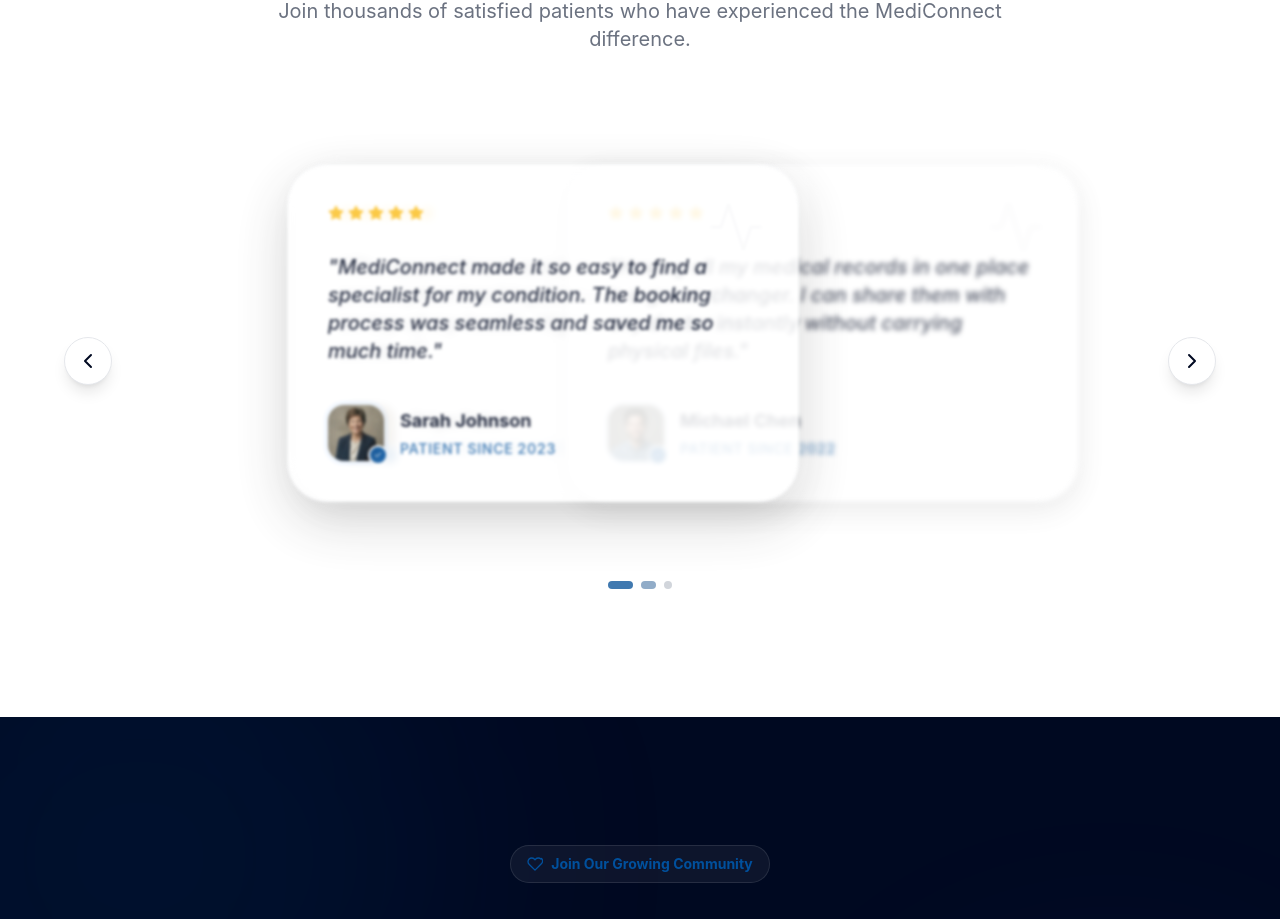
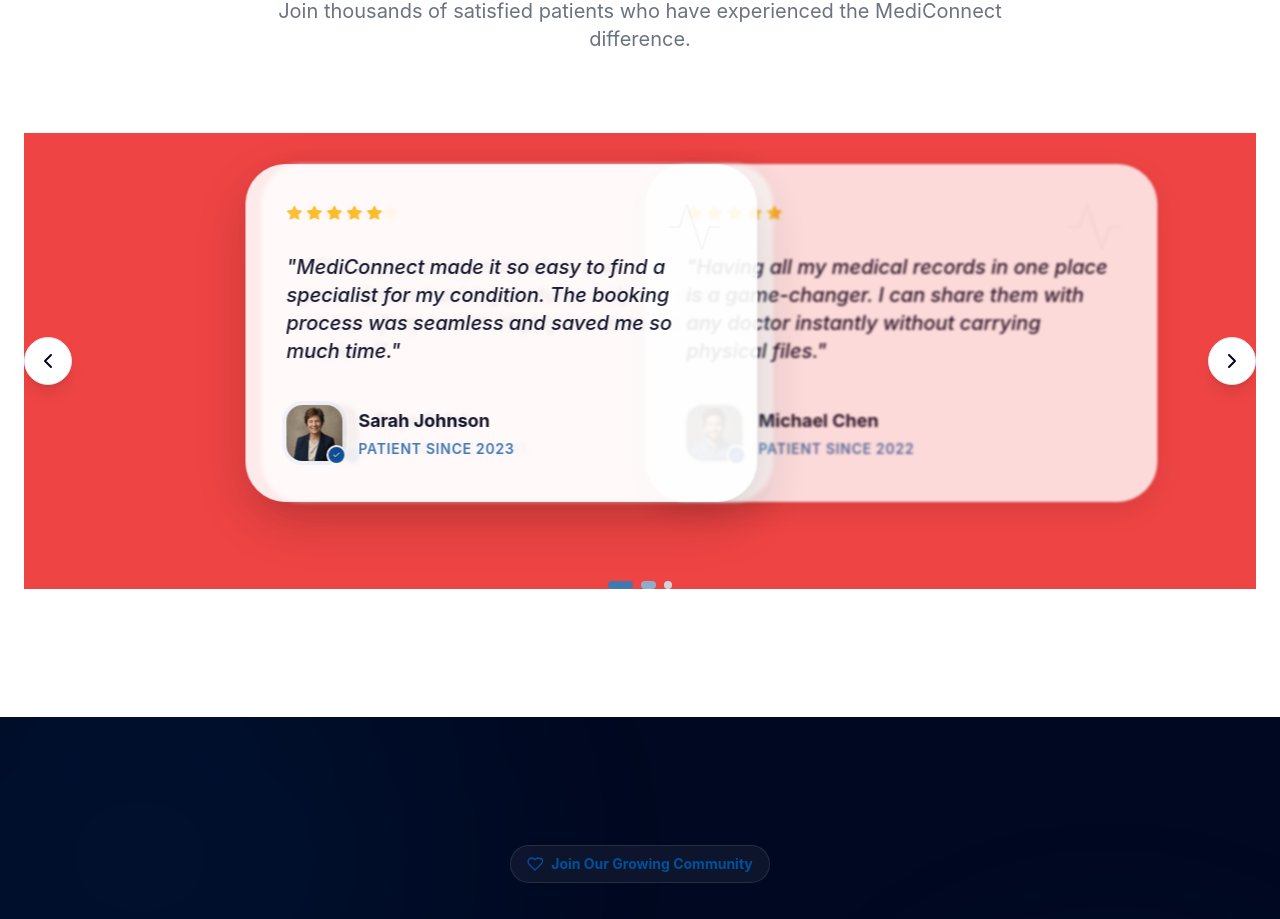
Before and after one commit to Amjad-722/MediConnect, a Svelte app: page / in a window 1280 px wide. Shown: the part 3290-4209 px from the top of the page. Built offline with nearby package versions, Linux system fonts and the light colour scheme.

Commit message:
updated the testimonial cards

```diff
--- a/src/components/landing/Testimonials.svelte
+++ b/src/components/landing/Testimonials.svelte
@@ -66,7 +66,7 @@
         </div>
 
         <!-- Carousel Container -->
-        <div class="relative max-w-6xl mx-auto">
+        <div class="relative max-w-full mx-auto bg-red-500">
             <!-- Cards Container -->
             <div class="relative h-[500px] sm:h-[450px] lg:h-[400px]">
                 {#each testimonials as testimonial, i}
@@ -79,14 +79,16 @@
                         position === "center"
                             ? "-50%"
                             : position === "left"
-                              ? "calc(-50% - 280px)"
+                              ? "calc(-50% - 400px)"
                               : position === "right"
-                                ? "calc(-50% + 280px)"
+                                ? "calc(-50% + 400px)"
                                 : "-50%"}
                     <div
                         class="absolute top-1/2 left-1/2 w-full max-w-md sm:max-w-lg transition-all duration-700 ease-out -translate-y-1/2
                         {isCenter ? 'opacity-100 scale-105 z-30' : ''}
-                        {isSide ? 'opacity-50 scale-90 blur-sm z-20' : ''}
+                        {isSide
+                            ? 'opacity-70 scale-[0.95] blur-[2px] z-20'
+                            : ''}
                         {isHidden ? 'opacity-0 scale-75 blur-md z-10' : ''}
                         {!isCenter ? 'pointer-events-none' : ''}"
                         style="transform: translateX({translateX}) translateY(-50%); z-index: {isCenter
```
